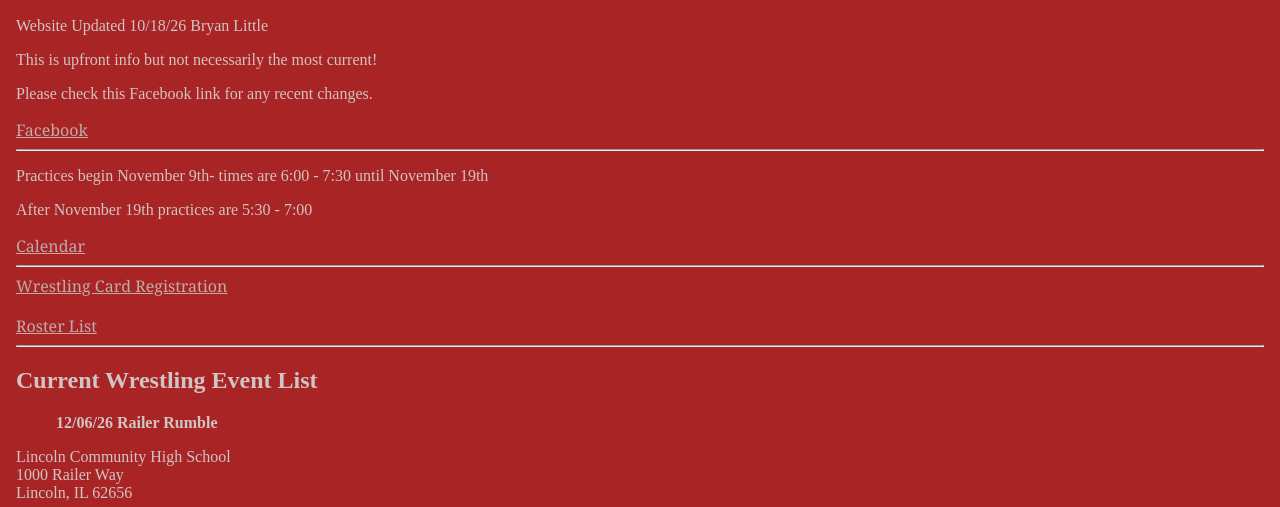
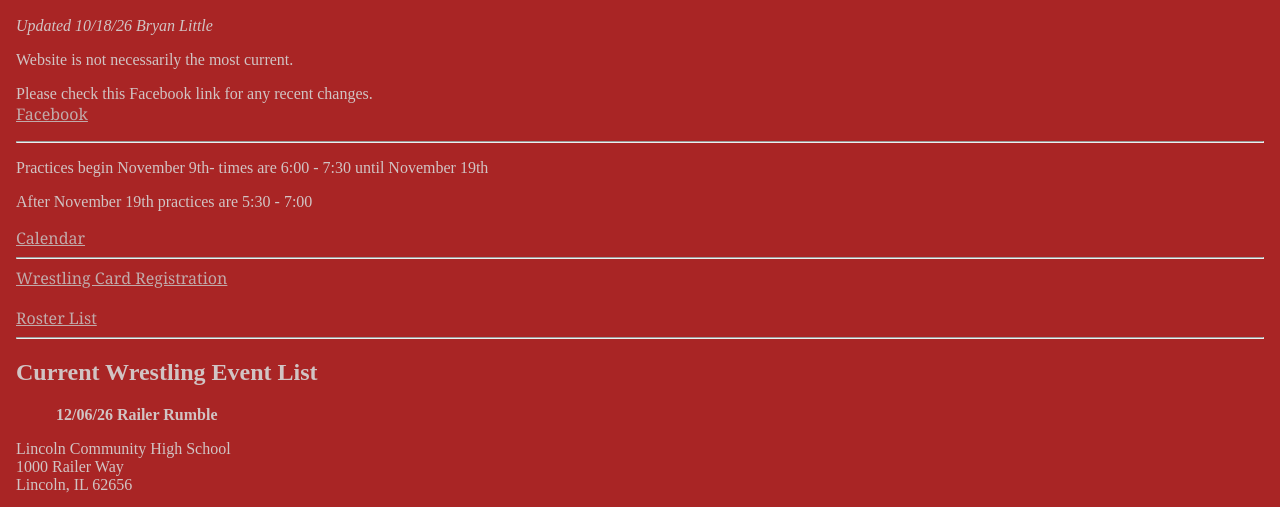
Before and after one commit to bryanlittle1980-create/PekinYouthWrestling, a website: page index.html in a window 1280 px wide. Shown: the part 314-821 px from the top of the page. Drawn offline with Linux system fonts and the light colour scheme; grey boxes are pictures that could not be loaded; a web font is replaced by a local one.

Commit message:
Add files via upload

```diff
--- a/index.html
+++ b/index.html
@@ -16,14 +16,14 @@
     <img src="Images/Logo.jpg" alt="Pekin Youth Wrestling" loading=lazy style="max-width: 100%; height: auto;">
 </div>
 <p>
-    Website Updated 10/18/26 Bryan Little
+    <em>Updated 10/18/26 Bryan Little</em>
     <p>
-    This is upfront info but not necessarily the most current!
+    Website is not necessarily the most current.
     </p>
 <p>
     Please check this Facebook link for any recent changes.
+    <br><a href="https://www.facebook.com/profile.php?id=100057064766296" target="_blank" rel="noopener noreferrer">Facebook</a>
 </p>
-<a href="https://www.facebook.com/profile.php?id=100057064766296" target="_blank" rel="noopener noreferrer">Facebook</a>
 
 <hr>
 <p>Practices begin November 9th- times are 6:00 - 7:30 until November 19th</p>
```
